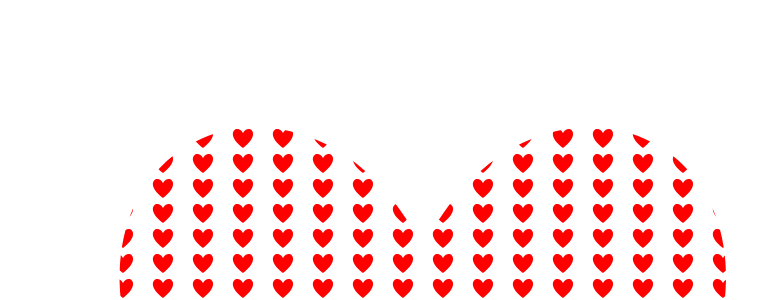
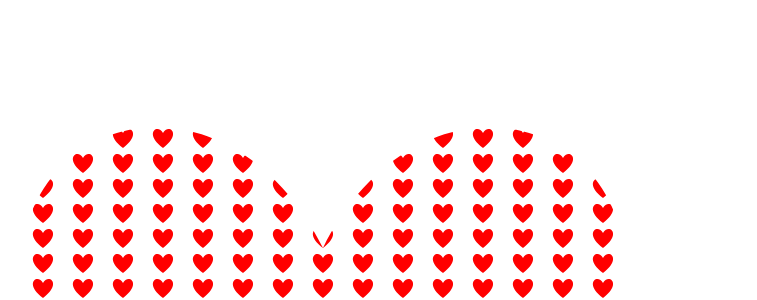
Before and after one commit to YangGe2513/YangGe2513.github.io, a plain HTML site: page index.html in a window 1280 px wide. Shown: the part 510-810 px from the top of the page, without its empty margins (185-942 px from the left). Drawn offline with Linux system fonts and the light colour scheme.

Commit message:
Add files via upload

```diff
--- a/index.html
+++ b/index.html
@@ -32,10 +32,10 @@
     const ctx = canvas.getContext('2d')
 
     ctx.beginPath()
-    ctx.moveTo(600, 750)
-    ctx.bezierCurveTo(750, 450, 1200, 750, 600, 1200)
-    ctx.moveTo(600, 1200)
-    ctx.bezierCurveTo(0, 750, 450, 450, 600, 750)
+    ctx.moveTo(500, 750)
+    ctx.bezierCurveTo(650, 450, 1100, 750, 500, 1200)
+    ctx.moveTo(500, 1200)
+    ctx.bezierCurveTo(-100, 750, 350, 450, 500, 750)
     var pat=ctx.createPattern(canvas1,"repeat");
     ctx.fillStyle = pat;
     ctx.fill();
```
